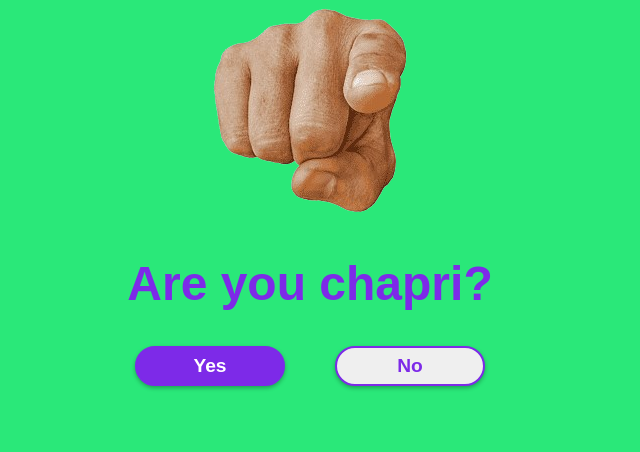
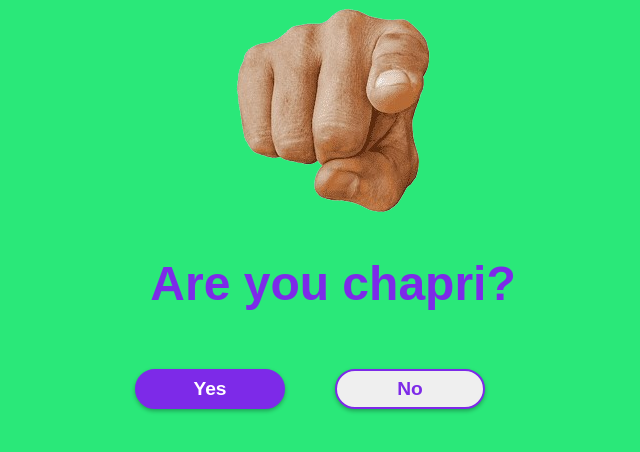
Before and after one commit to SudipBhakta/JS_Fun_Project, a plain HTML site: page index.html in a window 1280 px wide. Shown: the whole page, without its empty margins (330-970 px from the left). Drawn offline with Linux system fonts and the light colour scheme.

Commit message:
Update style.css

```diff
--- a/style.css
+++ b/style.css
@@ -17,7 +17,7 @@ body {
 
 }
 .wrapper {
-    margin-top: 2%;
+    margin: 2%;
     position: relative;
     width: 90vw;
     height: 250px;
```
